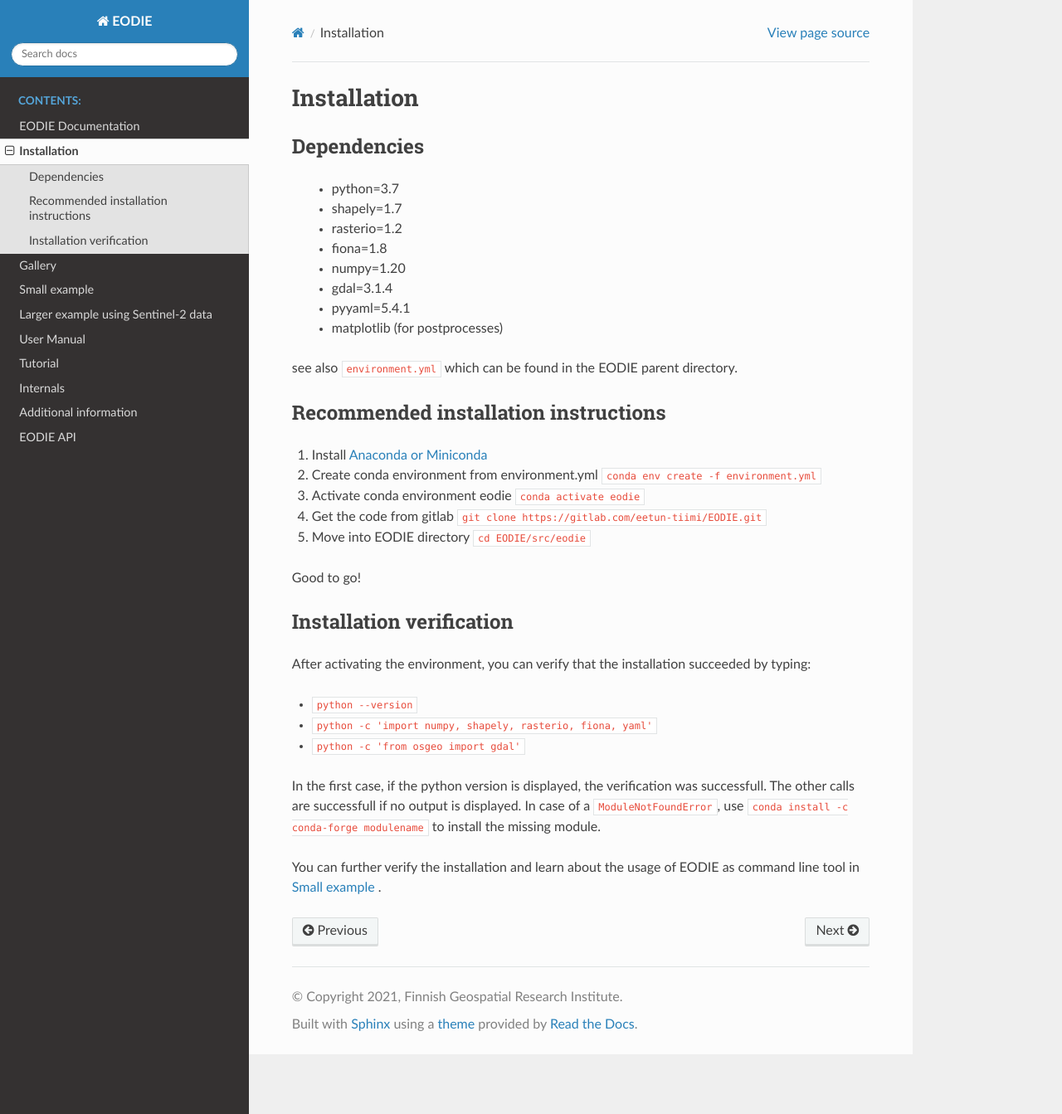
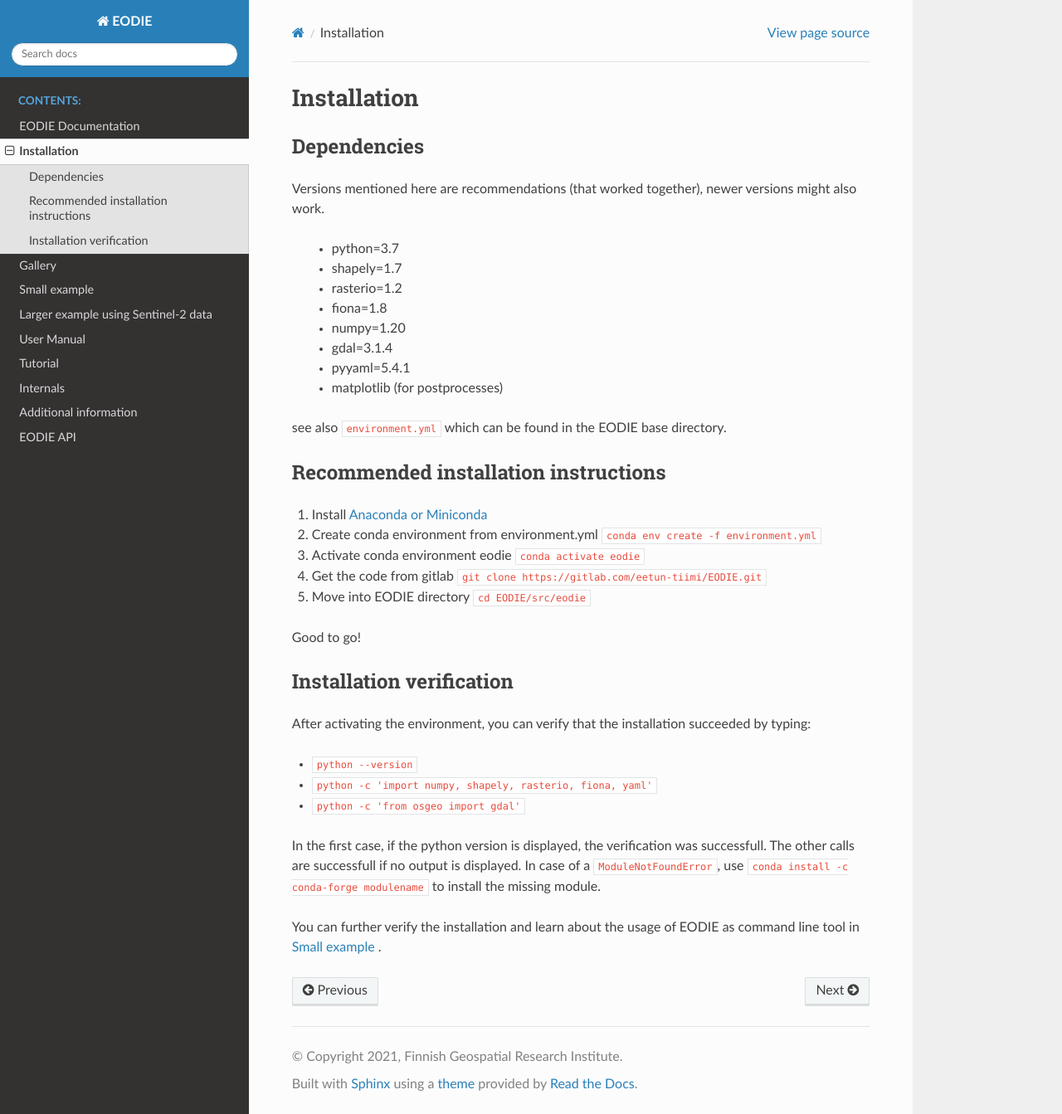
Before and after one commit to samumantha/EODIE, a Sphinx documentation site: the page built from docs/Installation.rst, in a window 1280 px wide and 1343 px high. Shown: the whole window at 83% size. Built offline with Sphinx 7.4.7 and the Read the Docs theme 2.0.0, drawn with Linux system fonts in a browser that asks for light colours.

Commit message:
mention that versions are recommended not needed

```diff
--- a/docs/Installation.rst
+++ b/docs/Installation.rst
@@ -5,6 +5,8 @@ Installation
 
 Dependencies
 -------------
+
+Versions mentioned here are recommendations (that worked together), newer versions might also work.
 
   - python=3.7
   - shapely=1.7
@@ -15,7 +17,7 @@ Dependencies
   - pyyaml=5.4.1
   - matplotlib (for postprocesses)
 
-see also ``environment.yml`` which can be found in the EODIE parent directory.
+see also ``environment.yml`` which can be found in the EODIE base directory.
 
 Recommended installation instructions
 --------------------------------------
```
